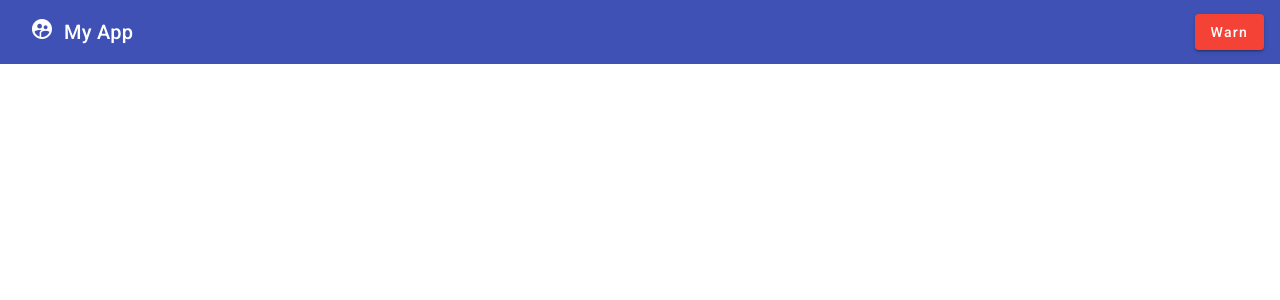
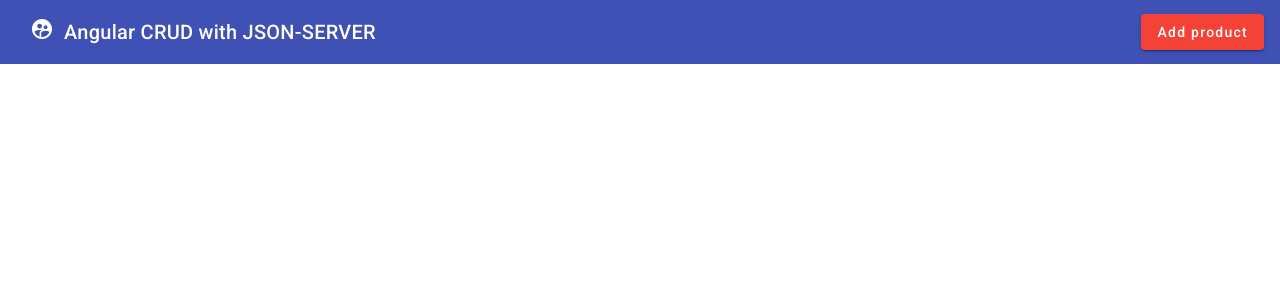
Before and after one commit to Azim-Ahmed/angularCRUD, an Angular app: page / in a window 1280 px wide. Shown: the top 300 px of the page. Built offline with nearby package versions, Linux system fonts and the light colour scheme.

Commit message:
adding dialog component

```diff
--- a/src/app/app.component.html
+++ b/src/app/app.component.html
@@ -3,7 +3,7 @@
     <button mat-icon-button class="example-icon" aria-label="Example icon-button with menu icon">
       <mat-icon>supervised_user_circle</mat-icon>
     </button>
-    <span>My App</span>
+    <span>Angular CRUD with JSON-SERVER</span>
     <span class="example-spacer"></span>
-    <button mat-raised-button color="warn">Warn</button>
+    <button mat-raised-button color="warn">Add product</button>
   </mat-toolbar>
--- /dev/null
+++ b/src/app/dialog/dialog.component.html
@@ -0,0 +1 @@
+<p>dialog works!</p>
```
Also changed, not shown: src/app/app.module.ts (+7 -3 lines), src/app/dialog/dialog.component.ts (added, +10 -0 lines), src/app/dialog/dialog.component.scss (added).
